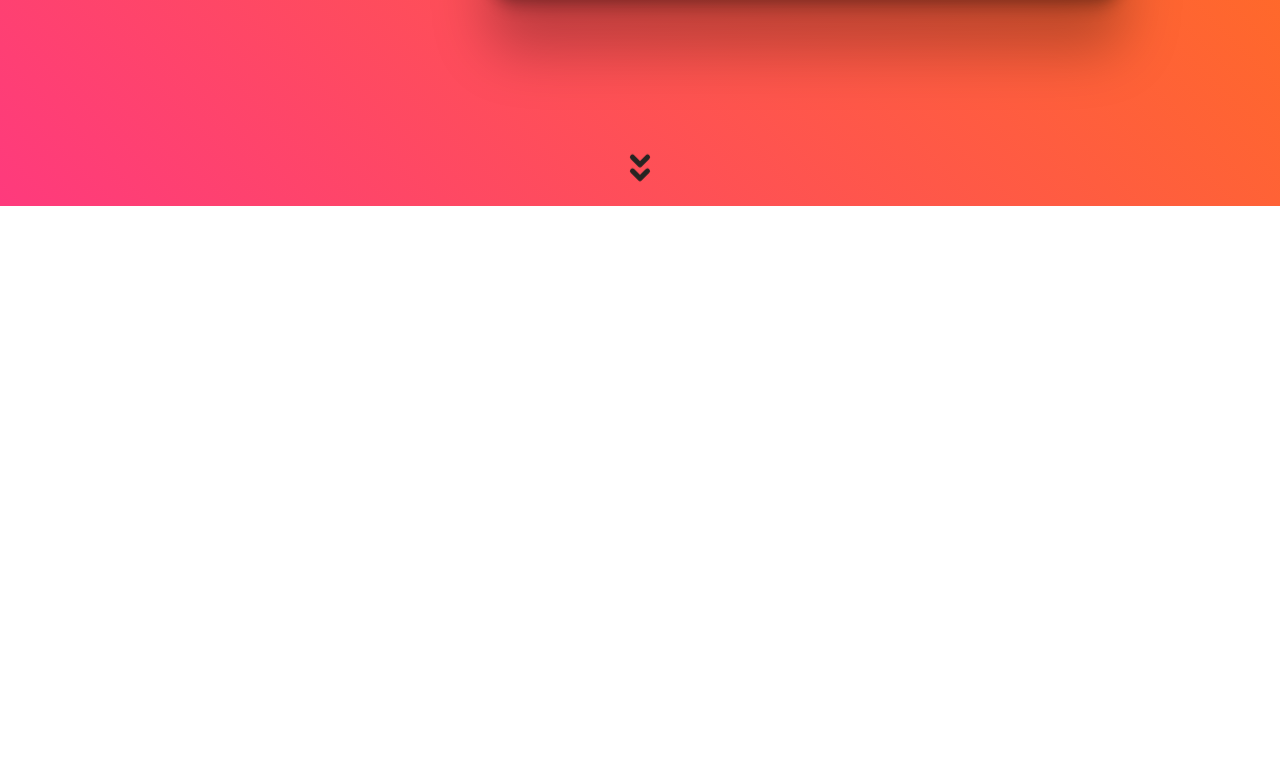
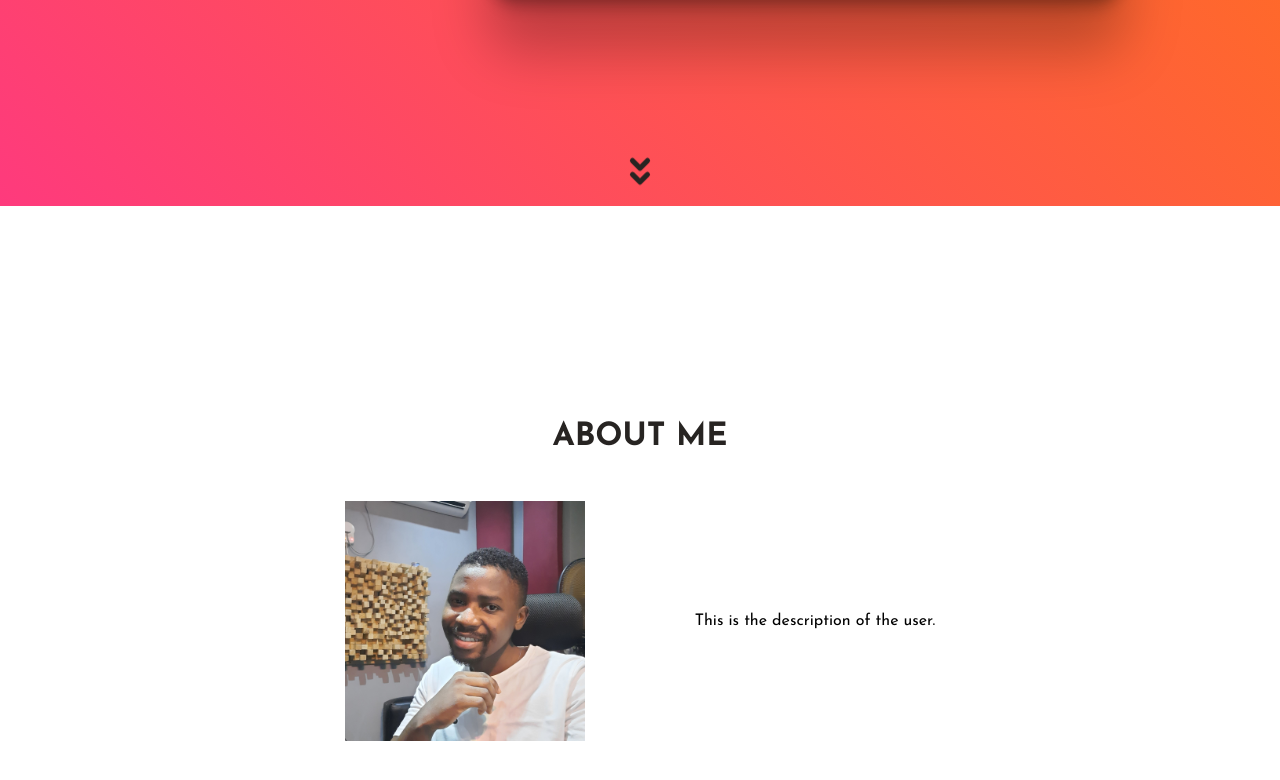
Before and after one commit to jibolacodes/portfolio, a React (Create React App) app: page / in a window 1280 px wide. Shown: the part 594-1374 px from the top of the page. Before the commit the page ends 800 px from the top, so only its background shows below. Built offline with nearby package versions, Linux system fonts and the light colour scheme; a web font is replaced by a local one.

Commit message:
fixing header and navbar

```diff
--- a/src/App.js
+++ b/src/App.js
@@ -4,6 +4,7 @@ import { GlobalStyles } from "./GlobalStyles";
 // Components
 import Header from "./components/Header";
 import Navbar from "./components/Navbar";
+import About from './components/About';
 
 function App() {
   const [show, setShow] = useState(true);
@@ -25,13 +26,14 @@ function App() {
   }, [scrollHeight]);
 
   return (
-    <div>
+    <>
       <GlobalStyles />
       {scrollHeight > 15 ? (
         <Navbar show={show} setShow={setShow} windowHeight={scrollHeight} />
       ) : null}
       <Header windowHeight={scrollHeight} />
-    </div>
+      <About />
+    </>
   );
 }
 
--- a/src/GlobalStyles.js
+++ b/src/GlobalStyles.js
@@ -2,13 +2,11 @@ import { createGlobalStyle } from "styled-components";
 
 export const GlobalStyles = createGlobalStyle`
     :root {
-
+        --padding: 215px 30px;
     }
-
     body {
         font-family: 'Josefin sans', sans-serif;
     }
-
     *, ::after, ::before {
         box-sizing: border-box;
         padding: 0;
--- /dev/null
+++ b/src/components/About/About.style.js
@@ -0,0 +1,30 @@
+import styled from "styled-components";
+
+export const Wrapper = styled.div`
+  display: grid;
+  place-items: center;
+  padding: var(--padding);
+  h1 {
+    font-family: Josefin Sans;
+    color: #272422;
+    text-align: center;
+  }
+  `;
+
+export const Content = styled.div`
+  margin-top: 3rem;
+
+
+  @media only screen and (min-width: 1023px) {
+      width: 700px;
+      display: grid;
+      place-items: center;
+      grid-template-columns: auto auto;
+  }
+`;
+
+export const Hero = styled.img`
+  width: 240px;
+`;
+
+export const Description = styled.div``;
--- /dev/null
+++ b/src/components/About/index.js
@@ -0,0 +1,19 @@
+import React from "react";
+
+// Markup
+import { Wrapper, Content, Hero, Description } from "./About.style";
+
+// Image
+import userImg from "../../images/jibolacodes_2.jpg";
+
+const About = () => (
+  <Wrapper id="about">
+		<h1>ABOUT ME</h1>
+    <Content>
+			<Hero src={userImg} alt='user image' />
+			<Description>This is the description of the user.</Description>
+		</Content>
+  </Wrapper>
+);
+
+export default About;
--- a/src/components/Header/Header.style.js
+++ b/src/components/Header/Header.style.js
@@ -47,6 +47,7 @@ export const Info = styled.div`
 
 export const Text = styled.div`
   margin-bottom: 40px;
+
   h1 {
     font-weight: 600;
     font-size: 2.2em;
--- a/src/components/Header/index.js
+++ b/src/components/Header/index.js
@@ -9,7 +9,7 @@ import ArrowDown from '../../images/angle-double-down.svg';
 import DownloadIcon from '../../images/import.svg';
 
 const Header = ({ scrollHeight }) => (
-  <Wrapper>
+  <Wrapper id='home'>
     <Content>
       <UserImg src={HeaderImg} alt="Jibolacodes image" />
 
--- a/src/components/Navbar/navbar.style.js
+++ b/src/components/Navbar/navbar.style.js
@@ -48,7 +48,6 @@ export const NavLinks = styled.nav`
   background-color: white;
   width: 40%;
   height: 100vh;
-  border-top: 2px solid #fe3a7d;
 
   ul {
     list-style-type: none;
```
Also changed, not shown: src/index.css (line endings or trailing spaces).
